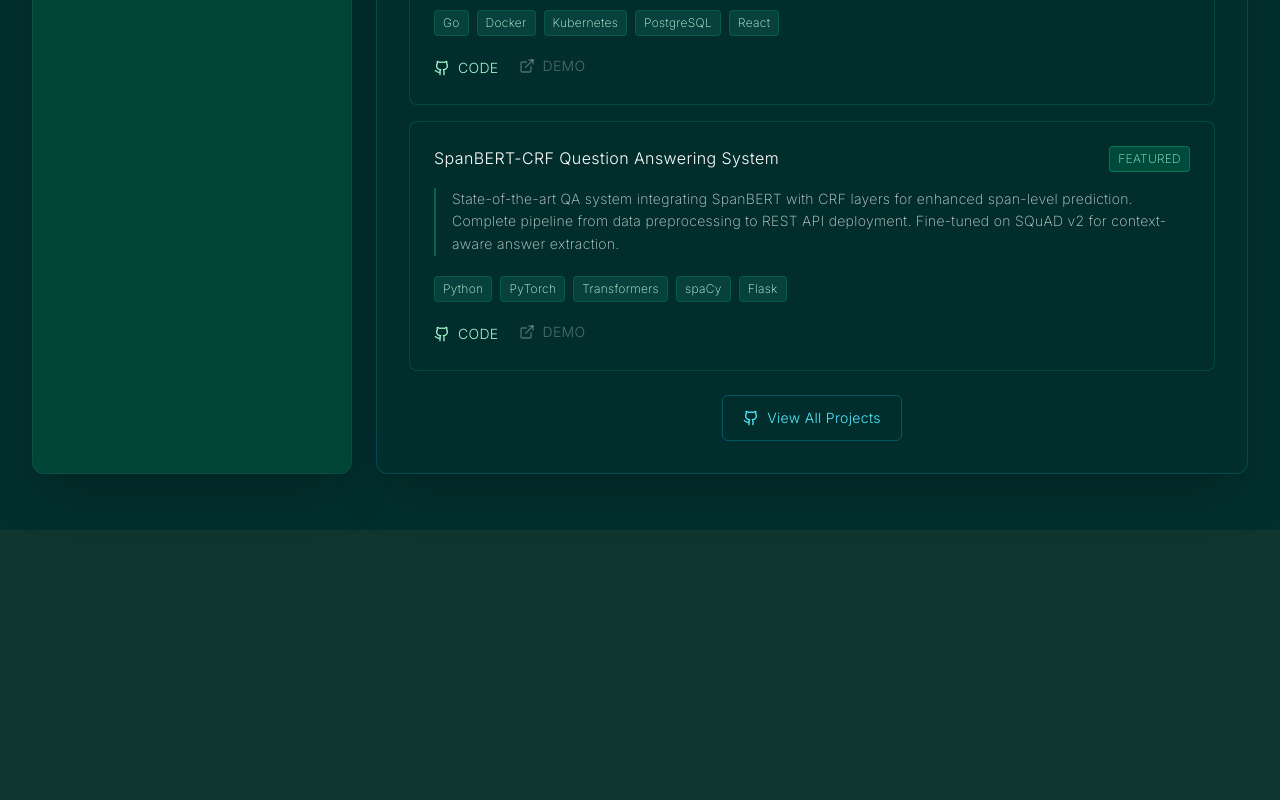
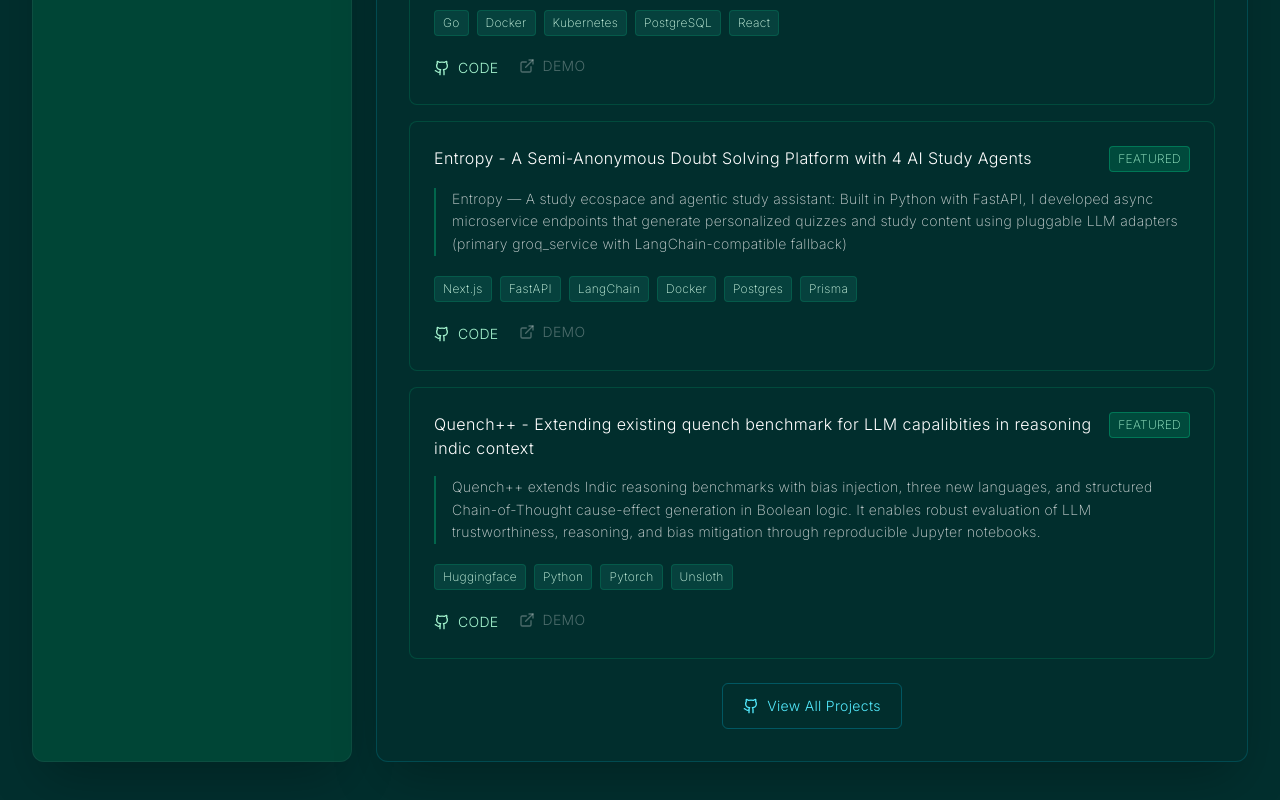
Before and after one commit to riju-talk/portfolio, a Next.js app: page / in a window 1280 px wide. Shown: the part 1319-2119 px from the top of the page. Before the commit the page ends 1849 px from the top, so only its background shows below. Built offline with nearby package versions, Linux system fonts and the light colour scheme.

Commit message:
Added some more projects

```diff
--- a/src/data/portfolio-data.js
+++ b/src/data/portfolio-data.js
@@ -104,11 +104,19 @@ export const projects = [
     featured: true
   },
   {
-    title: "SpanBERT-CRF Question Answering System",
-    description: "State-of-the-art QA system integrating SpanBERT with CRF layers for enhanced span-level prediction. Complete pipeline from data preprocessing to REST API deployment. Fine-tuned on SQuAD v2 for context-aware answer extraction.",
-    tech: ["Python", "PyTorch", "Transformers", "spaCy", "Flask"],
-    github: "https://github.com/riju-talk/SpanBERT-CRF",
-    live: "#",
+    title: "Entropy - A Semi-Anonymous Doubt Solving Platform with 4 AI Study Agents",
+    description: "Entropy — A study ecospace and agentic study assistant: Built in Python with FastAPI, I developed async microservice endpoints that generate personalized quizzes and study content using pluggable LLM adapters (primary groq_service with LangChain-compatible fallback)",
+    tech: ["Next.js", "FastAPI", "LangChain", "Docker", "Postgres", "Prisma"],
+    github: "https://github.com/riju-talk/Entropy-Community-Forum",
+    live: "https://entropy-community-forum.vercel.app/",
+    featured: true
+  },
+  {
+    title: "Quench++ - Extending existing quench benchmark for LLM  capalibities in reasoning indic context",
+    description: "Quench++ extends Indic reasoning benchmarks with bias injection, three new languages, and structured Chain-of-Thought cause-effect generation in Boolean logic. It enables robust evaluation of LLM trustworthiness, reasoning, and bias mitigation through reproducible Jupyter notebooks.",
+    tech: ["Huggingface","Python","Pytorch","Unsloth"],
+    github: "https://github.com/riju-talk/Quench-plus-plus",
+    live: "",
     featured: true
   }
 ]
```
